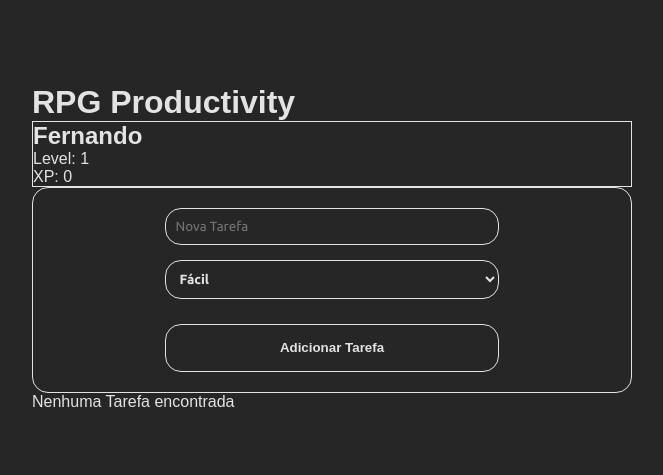
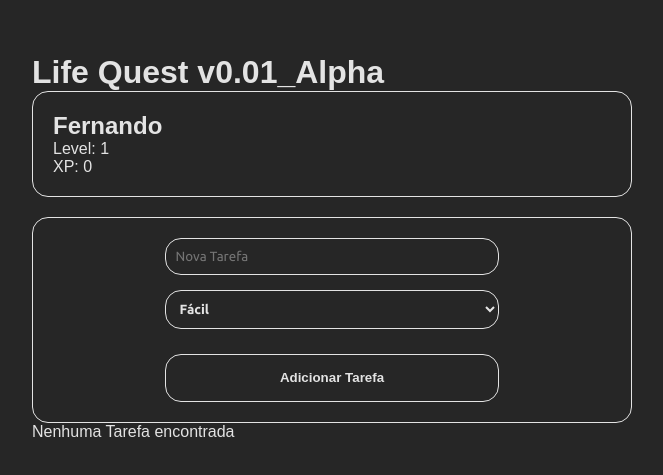
Before and after one commit to dvlneon1/LifeQuest, a React (Vite) app: page / in a window 1280 px wide. Shown: the part 153-628 px from the top of the page, without its empty margins (308-971 px from the left). Built offline with nearby package versions, Linux system fonts and the light colour scheme.

Commit message:
Modificações de front end

```diff
--- a/src/pages/Dashboard.jsx
+++ b/src/pages/Dashboard.jsx
@@ -20,7 +20,7 @@ export default function Dashboard(){
         loadPlayer() || new Player("Fernando")
     )
 
-    const [tasks, setTasks] = useState(loadTasks)
+    const [tasks, setTasks] = useState(loadTasks())
 
     function handleAddTask(title, difficulty){
         const newTask = new Task(title, difficulty)
@@ -50,7 +50,7 @@ export default function Dashboard(){
     return(
         <div className="dashboard-main">
             <div className="menu">
-                <h1>RPG Productivity</h1>
+                <h1>Life Quest v0.01_Alpha</h1>
                 <PlayerCard player={player} />
                 <TaskForm onAddTask={handleAddTask}/>
                 <TaskList tasks={tasks} onComplete={handleCompleteTask} onDelete={handleDeleteTask}/>
--- a/src/styles/PlayerCard.css
+++ b/src/styles/PlayerCard.css
@@ -4,4 +4,9 @@
     background: transparent;
     border: var(--border-default);
 
+    border-radius: var(--radius-default);
+
+    padding: 20px;
+    margin-bottom: 20px;
+
 }
--- a/src/system/PlayerStorage.js
+++ b/src/system/PlayerStorage.js
@@ -1,6 +1,12 @@
 const STORAGE_KEY = "player"
 
 export function savePlayer(player){
+    if (!player){
+        console.warn("player inválido")
+
+        return
+    }
+
     localStorage.setItem(
         STORAGE_KEY,
         JSON.stringify(player)
@@ -10,8 +16,22 @@ export function savePlayer(player){
 export function loadPlayer(){
     const data = localStorage.getItem(STORAGE_KEY)
 
-    if(!data){
+    if(!data || data === "undefined"){
         return null
     }
-    return JSON.parse(data)
+
+    try {
+
+        return JSON.parse(data)
+
+    } catch (error) {
+        console.error(
+            "Error ao carregar player",
+            error
+        )
+
+        localStorage.removeItem(STORAGE_KEY)
+
+        return null
+    }
 }
```
